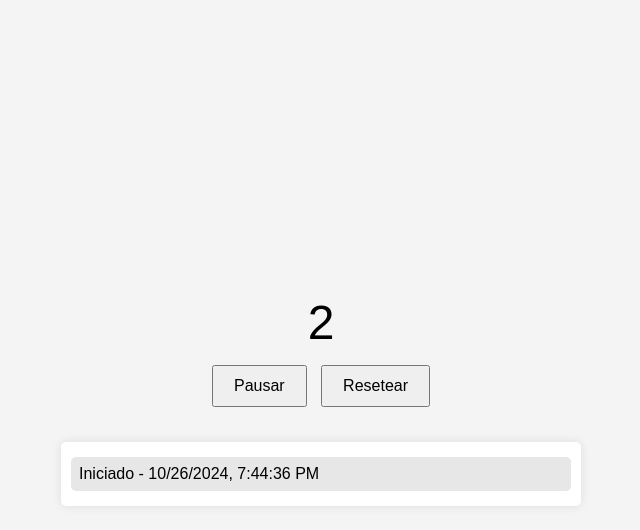
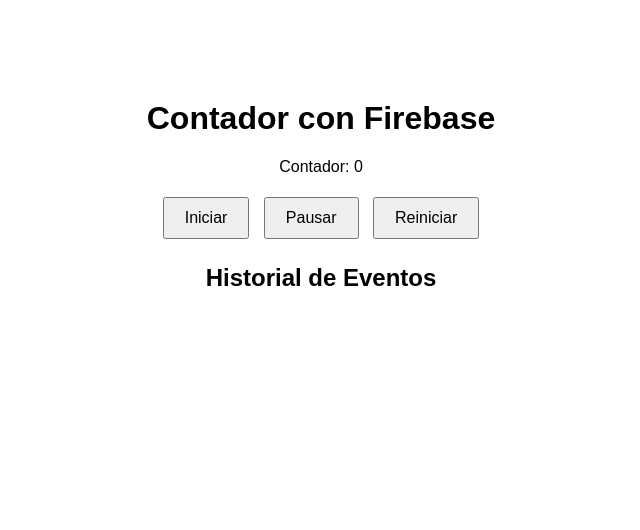
Before and after one commit to felipero99/peton, a plain HTML site: page index.html in a window 1280 px wide. Both pictures are taken after a click on the button "Iniciar". Shown: the whole page, without its empty margins (319-959 px from the left). Drawn offline with Linux system fonts and the light colour scheme; no server answers.

Commit message:
Update index.html

```diff
--- a/index.html
+++ b/index.html
@@ -3,126 +3,126 @@
 <head>
   <meta charset="UTF-8">
   <meta name="viewport" content="width=device-width, initial-scale=1.0">
-  <title>Contador con Registro de Inicios y Pausas</title>
+  <title>Contador con Firebase</title>
   <style>
     body {
       font-family: Arial, sans-serif;
-      display: flex;
-      flex-direction: column;
-      align-items: center;
-      justify-content: center;
-      height: 100vh;
-      margin: 0;
-      background-color: #f4f4f4;
-    }
-    .contador {
-      font-size: 48px;
-      margin-bottom: 10px;
-    }
-    .botones {
-      margin-bottom: 10px;
+      text-align: center;
+      margin-top: 100px;
     }
     button {
       margin: 5px;
       padding: 10px 20px;
       font-size: 16px;
-      cursor: pointer;
     }
-    .registro {
-      margin-top: 20px;
-      width: 80%;
-      max-width: 500px;
-      overflow-y: auto;
-      max-height: 200px;
-      background-color: #fff;
-      border-radius: 5px;
-      box-shadow: 0 0 10px rgba(0, 0, 0, 0.1);
-      padding: 10px;
-    }
-    .registro div {
-      margin: 5px 0;
-      padding: 8px;
-      background-color: #e7e7e7;
-      border-radius: 5px;
+    ul {
+      list-style-type: none;
+      padding: 0;
     }
   </style>
+  <script type="module">
+    // Importar Firebase y Firestore desde los módulos
+    import { initializeApp } from "https://www.gstatic.com/firebasejs/9.23.0/firebase-app.js";
+    import { getFirestore, collection, addDoc, getDocs, onSnapshot } from "https://www.gstatic.com/firebasejs/9.23.0/firebase-firestore.js";
+
+    // Configuración de Firebase
+    const firebaseConfig = {
+      apiKey: "AIzaSyDD9dZfei-Rp0qGpdauqLPOT9m_GrkFZM4",
+      authDomain: "peton-b68c8.firebaseapp.com",
+      projectId: "peton-b68c8",
+      storageBucket: "peton-b68c8.appspot.com",
+      messagingSenderId: "746059582109",
+      appId: "1:746059582109:web:da5ae04ca329c52b602274",
+      measurementId: "G-0JZF9HLB97"
+    };
+
+    // Inicializar Firebase
+    const app = initializeApp(firebaseConfig);
+    const db = getFirestore(app);
+
+    // Referencia a la colección de "contadores"
+    const contadoresRef = collection(db, "contadores");
+
+    let contador = 0;
+
+    // Función para actualizar la interfaz
+    const actualizarInterfaz = () => {
+      document.getElementById('contador').textContent = `Contador: ${contador}`;
+    };
+
+    // Función para guardar un evento (inicio o pausa)
+    const registrarEvento = async (tipo) => {
+      try {
+        await addDoc(contadoresRef, {
+          tipo: tipo,
+          timestamp: new Date()
+        });
+        console.log(`${tipo} registrado en Firestore.`);
+      } catch (e) {
+        console.error("Error al guardar en Firestore: ", e);
+      }
+    };
+
+    // Función para iniciar el contador
+    let intervalo;
+    const iniciarContador = () => {
+      if (!intervalo) {
+        intervalo = setInterval(() => {
+          contador++;
+          actualizarInterfaz();
+        }, 1000);
+        registrarEvento("Inicio");
+      }
+    };
+
+    // Función para pausar el contador
+    const pausarContador = () => {
+      if (intervalo) {
+        clearInterval(intervalo);
+        intervalo = null;
+        registrarEvento("Pausa");
+      }
+    };
+
+    // Función para reiniciar el contador
+    const reiniciarContador = () => {
+      contador = 0;
+      actualizarInterfaz();
+      registrarEvento("Reinicio");
+    };
+
+    // Función para mostrar todos los eventos guardados
+    const mostrarEventos = async () => {
+      const querySnapshot = await getDocs(contadoresRef);
+      const lista = document.getElementById('eventos');
+      lista.innerHTML = ''; // Limpiar lista
+
+      querySnapshot.forEach((doc) => {
+        const data = doc.data();
+        const item = document.createElement('li');
+        item.textContent = `${data.tipo} - ${data.timestamp.toDate()}`;
+        lista.appendChild(item);
+      });
+    };
+
+    // Escuchar cambios en tiempo real en la colección
+    onSnapshot(contadoresRef, (snapshot) => {
+      console.log("Datos actualizados");
+      mostrarEventos();
+    });
+
+    // Actualizar la interfaz al cargar la página
+    actualizarInterfaz();
+  </script>
 </head>
 <body>
-  <div class="contador" id="contador">0</div>
+  <h1>Contador con Firebase</h1>
+  <p id="contador">Contador: 0</p>
+  <button onclick="iniciarContador()">Iniciar</button>
+  <button onclick="pausarContador()">Pausar</button>
+  <button onclick="reiniciarContador()">Reiniciar</button>
 
-  <div class="botones">
-    <button id="iniciarPausarBtn">Iniciar</button>
-    <button id="resetBtn">Resetear</button>
-  </div>
-
-  <div class="registro" id="registro"></div>
-
-  <script>
-    let contador = 0;
-    let intervalo = null;
-    let registro = JSON.parse(localStorage.getItem('registro')) || [];
-    let contando = false;
-
-    const contadorElem = document.getElementById('contador');
-    const iniciarPausarBtn = document.getElementById('iniciarPausarBtn');
-    const resetBtn = document.getElementById('resetBtn');
-    const registroElem = document.getElementById('registro');
-
-    // Función para actualizar el contador en pantalla
-    function actualizarContador() {
-      contadorElem.textContent = contador;
-    }
-
-    // Función para agregar un registro
-    function agregarRegistro(mensaje) {
-      const registroItem = { mensaje, timestamp: new Date().toLocaleString() };
-      registro.push(registroItem);
-      localStorage.setItem('registro', JSON.stringify(registro));
-      mostrarRegistro();
-    }
-
-    // Función para mostrar el registro en pantalla
-    function mostrarRegistro() {
-      registroElem.innerHTML = '';
-      registro.forEach(item => {
-        const div = document.createElement('div');
-        div.textContent = `${item.mensaje} - ${item.timestamp}`;
-        registroElem.appendChild(div);
-      });
-    }
-
-    // Evento para iniciar o pausar el contador
-    iniciarPausarBtn.addEventListener('click', () => {
-      if (contando) {
-        clearInterval(intervalo);
-        agregarRegistro('Pausado');
-        iniciarPausarBtn.textContent = 'Iniciar';
-      } else {
-        agregarRegistro('Iniciado');
-        intervalo = setInterval(() => {
-          contador++;
-          actualizarContador();
-        }, 1000);
-        iniciarPausarBtn.textContent = 'Pausar';
-      }
-      contando = !contando;
-    });
-
-    // Evento para resetear el contador y el registro
-    resetBtn.addEventListener('click', () => {
-      clearInterval(intervalo);
-      contador = 0;
-      contando = false;
-      iniciarPausarBtn.textContent = 'Iniciar';
-      registro = [];
-      localStorage.removeItem('registro');
-      actualizarContador();
-      mostrarRegistro();
-    });
-
-    // Cargar el registro al abrir la página
-    mostrarRegistro();
-    actualizarContador();
-  </script>
+  <h2>Historial de Eventos</h2>
+  <ul id="eventos"></ul>
 </body>
 </html>
```
